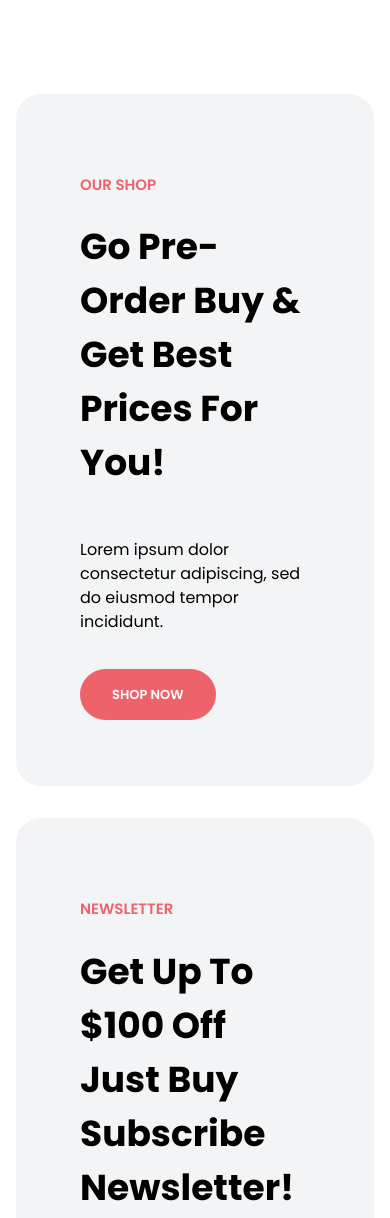
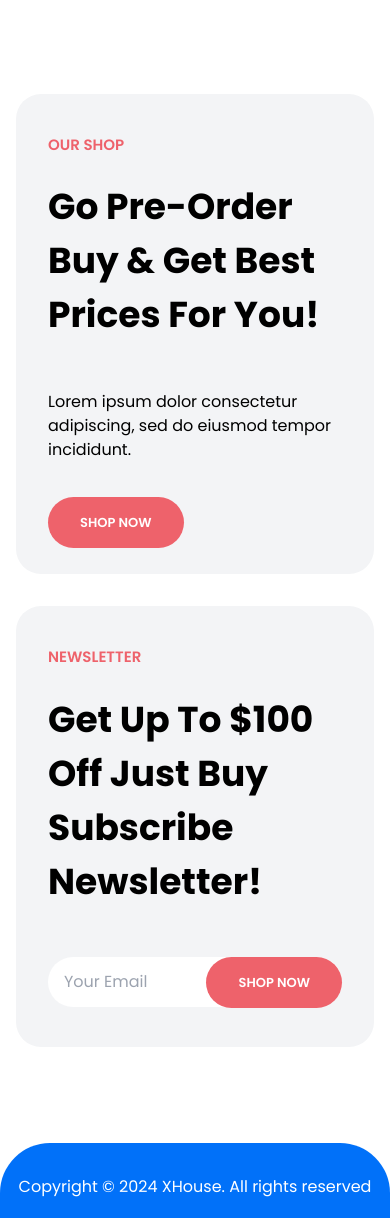
Before and after one commit to MUHEVANN/xgames, a plain HTML site: page index.html in a window 390 px wide. Shown: the part 7794-9012 px from the top of the page. Drawn offline with nearby package versions, Linux system fonts and the light colour scheme.

Commit message:
fix padding letter

```diff
--- a/index.html
+++ b/index.html
@@ -559,7 +559,7 @@
         <!-- shop -->
         <div class="md:col-start-1 md:col-span-5 flex items-end">
           <div
-            class="px-[4rem] py-[5rem] bg-gray-100 rounded-[25px] flex flex-col gap-y-[3rem]"
+            class="px-[2rem] lg:px-[4rem] py-[2.5rem] lg:py-[5rem] bg-gray-100 rounded-[25px] flex flex-col gap-y-[3rem]"
           >
             <div>
               <h6 class="small__title">Our shop</h6>
@@ -585,7 +585,7 @@
           class="md:col-span-5 lg:col-span-5 md:col-start-7 lg:col-start-8 flex items-end"
         >
           <div
-            class="px-[4rem] py-[5rem] bg-gray-100 rounded-[25px] flex flex-col gap-y-[3rem]"
+            class="px-[2rem] lg:px-[4rem] py-[2.5rem] lg:py-[5rem] bg-gray-100 rounded-[25px] flex flex-col gap-y-[3rem]"
           >
             <div>
               <h6 class="small__title">NEWSLETTER</h6>
@@ -596,7 +596,7 @@
             <div class="relative">
               <input
                 type="text"
-                class="h-[50px] w-[50px] w-full rounded-full px-4"
+                class="h-[50px] w-full rounded-full px-4"
                 placeholder="Your Email"
               />
               <a
```
